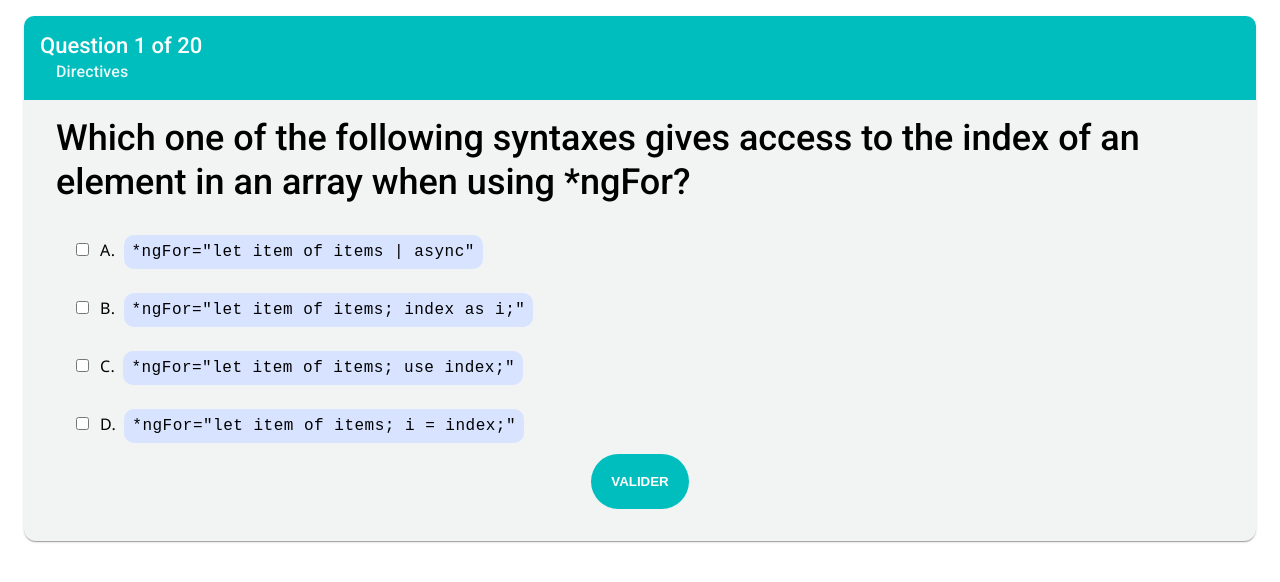
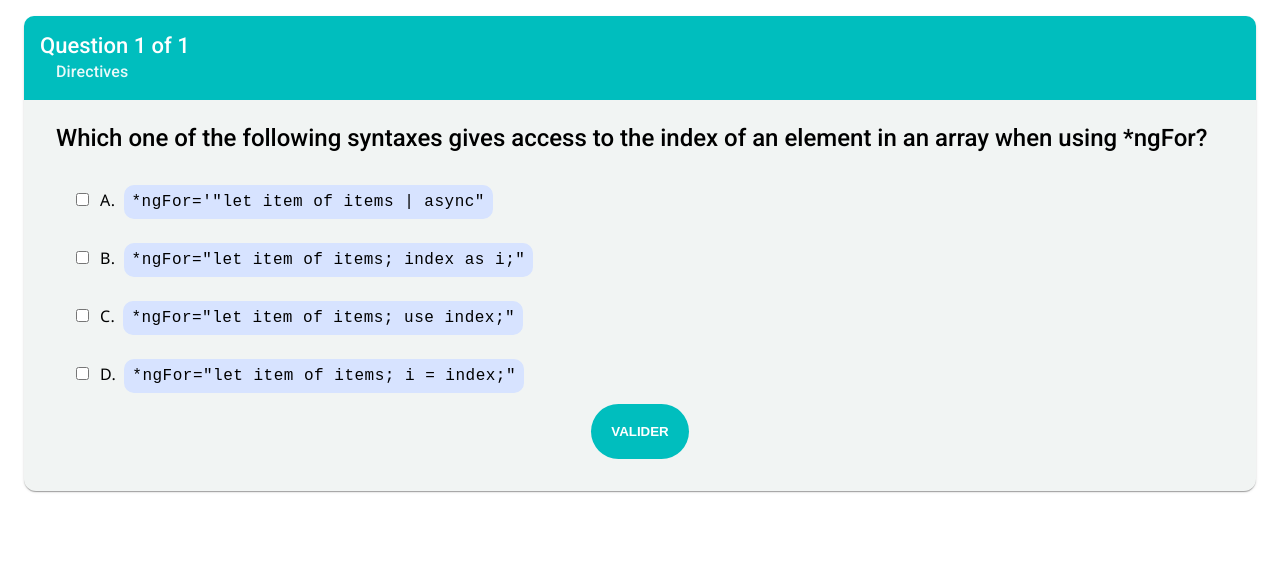
Before and after one commit to Khosheik/training-buddy, an Angular app: page / in a window 1280 px wide. Shown: the top 582 px of the page. Built offline with nearby package versions, Linux system fonts and the light colour scheme.

Commit message:
questions coming from json

```diff
--- a/src/app/question/question.component.html
+++ b/src/app/question/question.component.html
@@ -1,19 +1,28 @@
+@for(question of questions; track question.id) {
     <mat-card>
         <mat-card-header>
             <mat-card-title-group>
-            <mat-card-title>Question 1 of 20</mat-card-title>
+                <mat-card-title>Question {{questions.indexOf(question) + 1}} of {{questions.length}}</mat-card-title>
                 <mat-card-subtitle>Directives</mat-card-subtitle>
             </mat-card-title-group>
         </mat-card-header>
         <mat-card-content>
-        <h3 class="question">Which one of the following syntaxes gives access to the index of an element in an array
-            when using *ngFor?</h3>
+            <h3 class="question">{{question.questionText}}</h3>
             <form>
-            <label><input type="checkbox"> <span>A.</span> <code>*ngFor="let item of items | async"</code></label>
-            <label><input type="checkbox"> <span>B.</span> <code>*ngFor="let item of items; index as i;"</code></label>
-            <label><input type="checkbox"> <span>C.</span> <code>*ngFor="let item of items; use index;"</code></label>
-            <label><input type="checkbox"> <span>D.</span> <code>*ngFor="let item of items; i = index;"</code></label>
+                @for(answer of question.answers; track answer.id) {
+                    <label>
+                        <input type="{{question.questionType}}">
+                        <span>{{answer.id}}.</span>
+                        @if(answer.answerType === code) {
+                            <code>{{answer.answerText}}</code>
+                        }
+                        @else {
+                            {{answer.answerText}}
+                        }
+                    </label>
+                }
                 <button type="submit">Valider</button>
             </form>
         </mat-card-content>
     </mat-card>
+}
--- a/src/app/question/question.component.scss
+++ b/src/app/question/question.component.scss
@@ -21,6 +21,7 @@ mat-card {
         margin: 1em;
         .question {
             font-weight: 500;
+            font-size: x-large;
         }
         form {
             display: flex;
@@ -36,7 +37,6 @@ mat-card {
 
                 code {
                     font-size: large;
-                    //background-color: rgb(208, 235, 235);
                     padding: 0.5em;
                     border-radius: 10px;
                 }
--- a/src/app/question/question.component.ts
+++ b/src/app/question/question.component.ts
@@ -1,5 +1,7 @@
 import { Component } from '@angular/core';
-import {MatCardModule} from '@angular/material/card';
+import { MatCardModule } from '@angular/material/card';
+import data from "../questions.json";
+import { Question } from './question.types';
 
 
 @Component({
@@ -10,5 +12,8 @@ import {MatCardModule} from '@angular/material/card';
   styleUrl: './question.component.scss'
 })
 export class QuestionComponent {
+  questions: Question[] = data as Question[];
+  code = "CODE";
+  text = "TEXT";
 
 }
--- /dev/null
+++ b/src/app/questions.json
@@ -0,0 +1,29 @@
+[
+    {
+        "id": 0,
+        "questionText": "Which one of the following syntaxes gives access to the index of an element in an array when using *ngFor?",
+        "questionType": "CHECKBOX",
+        "answers": [
+            {
+                "id": "A",
+                "answerText": "*ngFor='\"let item of items | async\"",
+                "answerType": "CODE"
+            },
+            {
+                "id": "B",
+                "answerText": "*ngFor=\"let item of items; index as i;\"",
+                "answerType": "CODE"
+            },
+            {
+                "id": "C",
+                "answerText": "*ngFor=\"let item of items; use index;\"",
+                "answerType": "CODE"
+            },
+            {
+                "id": "D",
+                "answerText": "*ngFor=\"let item of items; i = index;\"",
+                "answerType": "CODE"
+            }
+        ]
+    }
+]
```
Also changed, not shown: src/app/question/question.types.ts (added, +29 -0 lines). Lines whose indentation alone changed are shown as unchanged.
